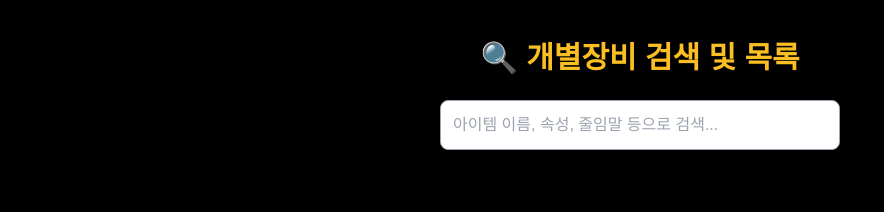
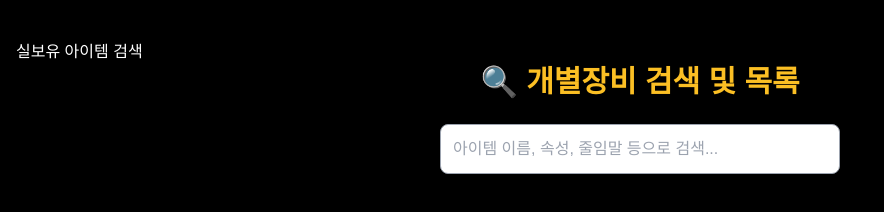
Before and after one commit to CoilKorea/diablo4-blackmarket, a website: page public/sections/items.html in a window 1280 px wide. Shown: the whole page, without its empty margins (0-884 px from the left). Drawn offline with nearby package versions, Linux system fonts and the light colour scheme; a web font is replaced by a local one.

Commit message:
Update items.html

```diff
--- a/public/sections/items.html
+++ b/public/sections/items.html
@@ -4,7 +4,7 @@
 <head>
   <meta charset="UTF-8" />
   <meta name="viewport" content="width=device-width, initial-scale=1.0"/>
-  <title>실보유 아이템 검색</title>
+  <h2>실보유 아이템 검색</h2>
   <link href="https://cdn.jsdelivr.net/npm/tailwindcss@2.2.19/dist/tailwind.min.css" rel="stylesheet" />
   <link rel="stylesheet" href="https://cdn.jsdelivr.net/gh/orioncactus/pretendard/dist/web/variable/pretendardvariable-dynamic-subset.css" />
   <style>
```
